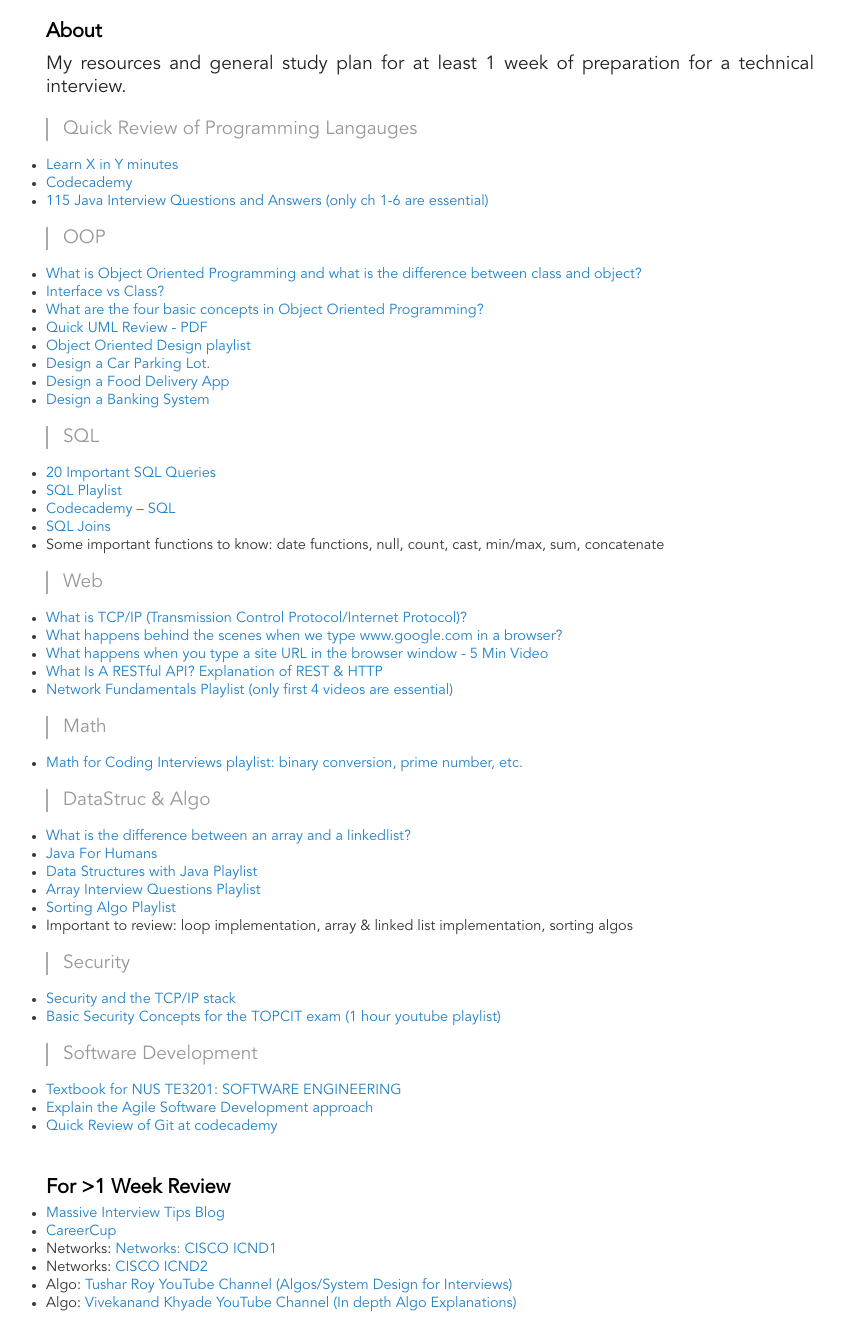
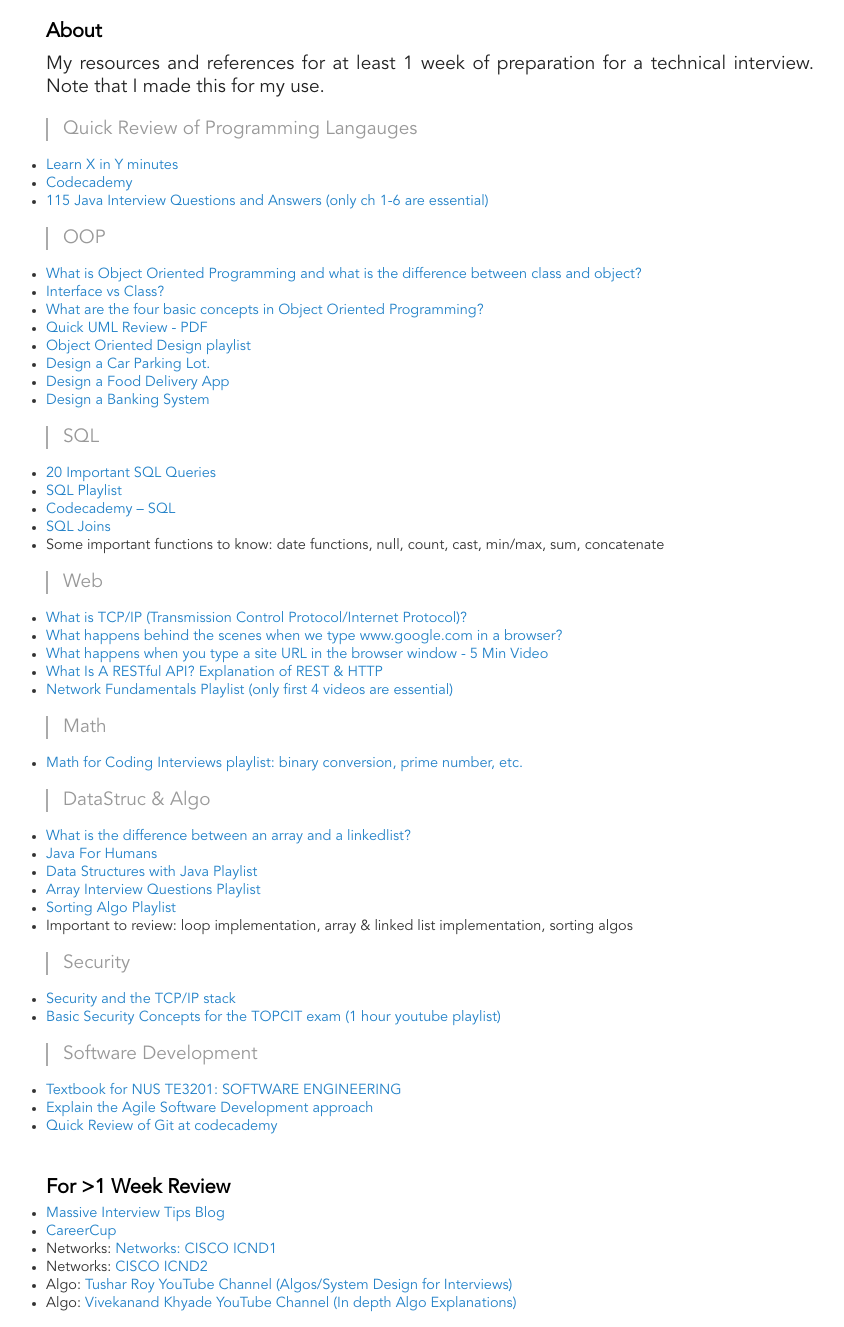
Before and after one commit to jpamata/jpamata.github.io, a Jekyll site: the page built from reviewer.md, in a window 1280 px wide. Shown: the part 456-1783 px from the top of the page, without its empty margins (210-1054 px from the left). Built offline with Jekyll 4.4.1, drawn with Linux system fonts in a browser that asks for light colours.

Commit message:
Update reviewer.md

```diff
--- a/reviewer.md
+++ b/reviewer.md
@@ -5,7 +5,7 @@
 
 <h2>About</h2>
 
-<p align="justify">My resources and general study plan for at least 1 week of preparation for a technical interview.</p>
+<p align="justify">My resources and references for at least 1 week of preparation for a technical interview. Note that I made this for my use.</p>
 
 > Quick Review of Programming Langauges
 
```
